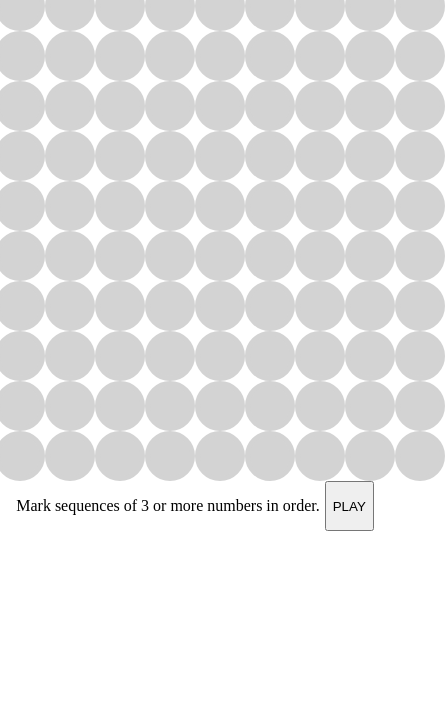
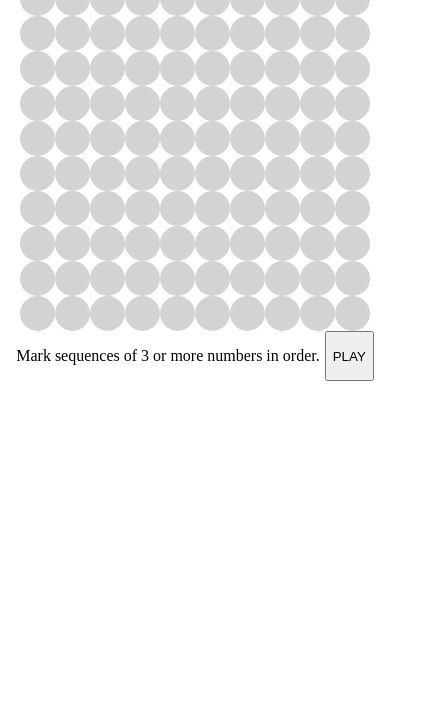
Before and after one commit to ChairSitter/SequenceSearchGame, a plain HTML site: page index.html in a window 390 px wide. Shown: the part 137-844 px from the top of the page, 445 px wide, since content can reach past the window. Drawn offline with Linux system fonts and the light colour scheme.

Commit message:
Adjust media queries for smaller sizes

```diff
--- a/style.css
+++ b/style.css
@@ -50,9 +50,40 @@ button {
     margin-left: 5px;
 }
 
-@media only screen and (max-width: 500px){
+
+@media only screen and (max-width: 600px){
     div {
         height: 40px;
         width: 40px;
     }
 }
+@media only screen and (max-width: 500px){
+    div {
+        height: 30px;
+        width: 30px;
+    }
+}
+@media only screen and (max-width: 400px){
+    div {
+        height: 25px;
+        width: 25px;
+    }
+}
+@media only screen and (max-width: 400px){
+    div {
+        height: 25px;
+        width: 25px;
+    }
+}
+@media only screen and (max-width: 350px){
+    div {
+        height: 20px;
+        width: 20px;
+    }
+}
+@media only screen and (max-width: 300px){
+    div {
+        height: 15px;
+        width: 15px;
+    }
+}
```
